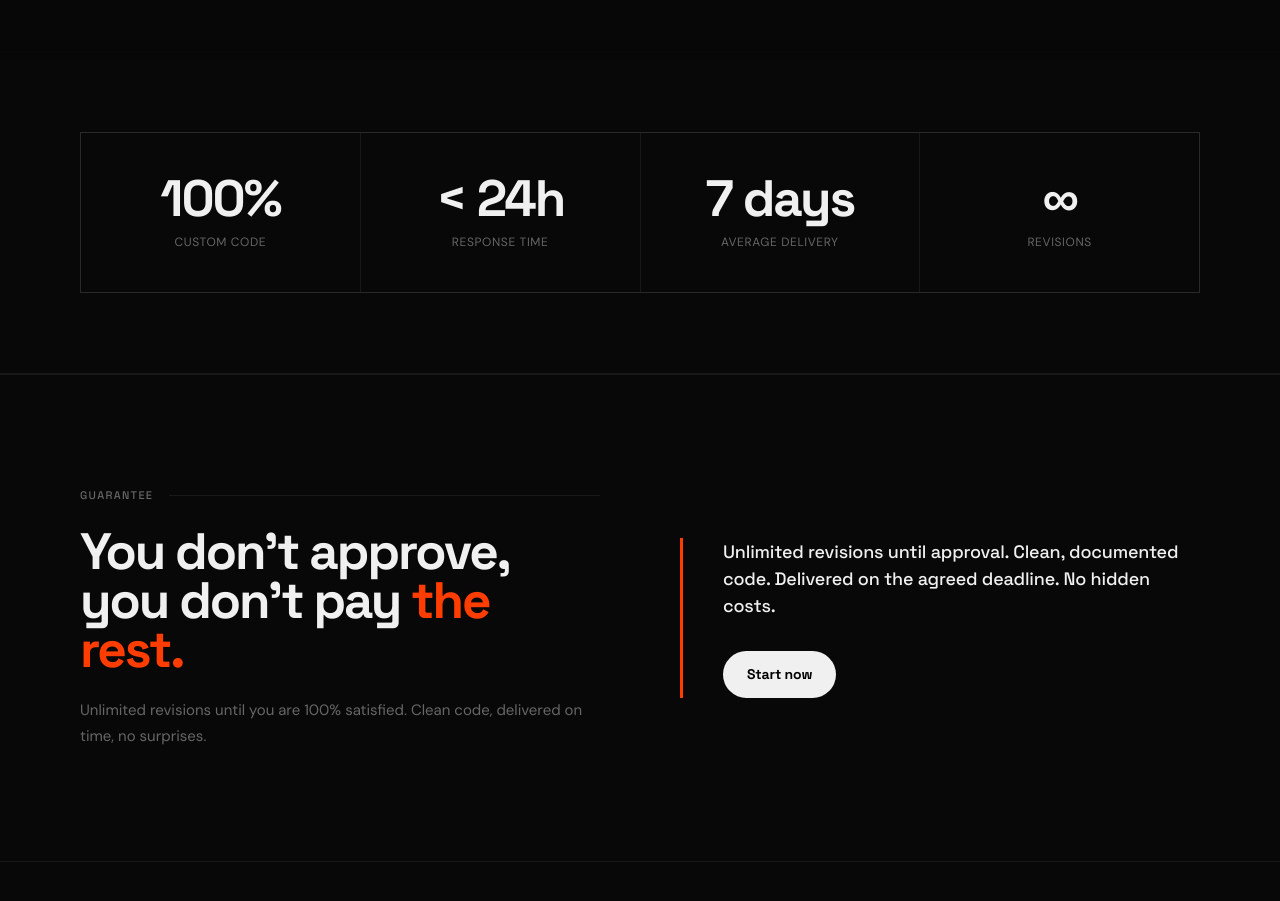
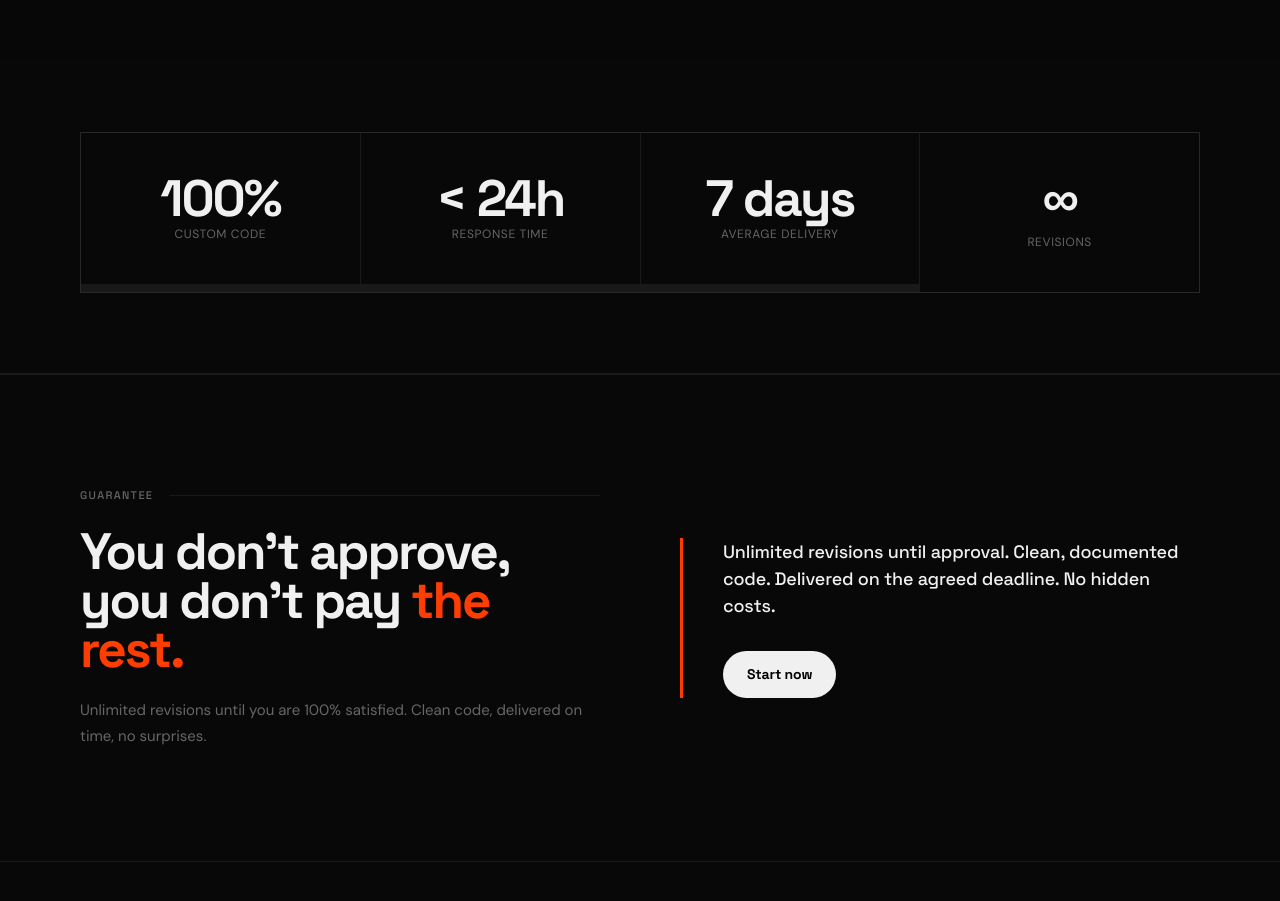
Before and after one commit to vl-builds/vlbuilds-site, a Next.js app: page / in a window 1280 px wide. Shown: the part 6680-7581 px from the top of the page. Built offline with nearby package versions, Linux system fonts and the light colour scheme.

Commit message:
feat(stats): números animados com Counter (parsing de prefixo/sufixo)

```diff
--- a/src/app/page.js
+++ b/src/app/page.js
@@ -6,6 +6,7 @@ import { Reveal, StaggerContainer, StaggerItem } from './components/Reveal';
 import { Pinned } from './components/motion/Pinned';
 import { ScrollScene } from './components/motion/ScrollScene';
 import { LineReveal } from './components/motion/LineReveal';
+import { Counter } from './components/motion/Counter';
 import PortfolioSection from './components/Selecionados';
 import PrecosSection from './components/Precos';
 import { useLocale } from './contexts/LocaleContext';
@@ -307,7 +308,14 @@ function ProcessoSection({ t }) {
   );
 }
 
+function splitStat(s) {
+  const m = String(s).match(/^(\D*)(\d+)(\D*)$/);
+  if (!m) return null; // not a simple number → render raw
+  return { prefix: m[1], to: parseInt(m[2], 10), suffix: m[3] };
+}
+
 function StatsSection({ t }) {
+  const valStyle = { fontFamily: DISPLAY, fontWeight: 900, fontSize: 'clamp(2rem, 4vw, 4.5rem)', letterSpacing: '-0.04em', color: FG, lineHeight: 1, marginBottom: 8 };
   return (
     <section style={{ padding: '80px 0', borderTop: `1px solid ${BORDER}`, borderBottom: `1px solid ${BORDER}` }}>
       <div style={W}>
@@ -318,14 +326,26 @@ function StatsSection({ t }) {
           background: BORDER,
           border: `1px solid ${BORDER}`,
         }}>
-          {t.stats.map((s, i) => (
-            <StaggerItem key={i} variant="pop">
-              <div style={{ background: BG, padding: '40px 32px', textAlign: 'center' }}>
-                <div style={{ fontFamily: DISPLAY, fontWeight: 900, fontSize: 'clamp(2rem, 4vw, 4.5rem)', letterSpacing: '-0.04em', color: FG, lineHeight: 1, marginBottom: 8 }}>{s.val}</div>
-                <div style={{ fontFamily: BODY, fontSize: 12, color: MUTED, letterSpacing: '0.05em', textTransform: 'uppercase' }}>{s.label}</div>
-              </div>
-            </StaggerItem>
-          ))}
+          {t.stats.map((s, i) => {
+            const parsed = splitStat(s.val);
+            return (
+              <StaggerItem key={i} variant="pop">
+                <div style={{ background: BG, padding: '40px 32px', textAlign: 'center' }}>
+                  {parsed ? (
+                    <Counter
+                      to={parsed.to}
+                      prefix={parsed.prefix}
+                      suffix={parsed.suffix}
+                      style={valStyle}
+                    />
+                  ) : (
+                    <div style={valStyle}>{s.val}</div>
+                  )}
+                  <div style={{ fontFamily: BODY, fontSize: 12, color: MUTED, letterSpacing: '0.05em', textTransform: 'uppercase' }}>{s.label}</div>
+                </div>
+              </StaggerItem>
+            );
+          })}
         </StaggerContainer>
       </div>
     </section>
```
